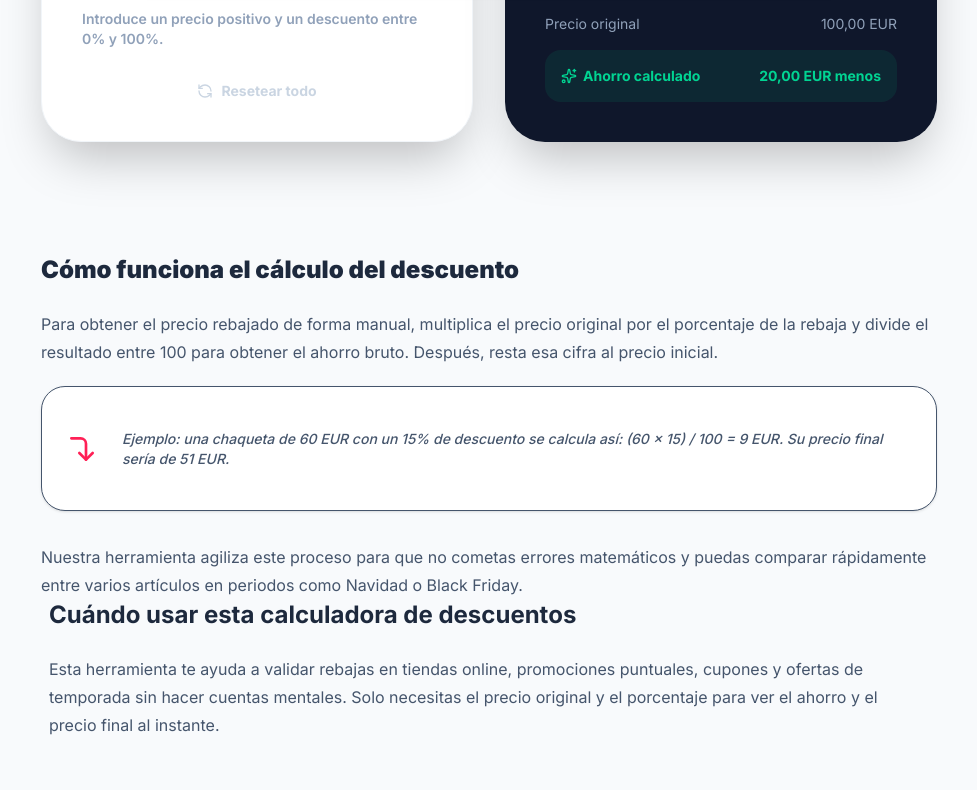
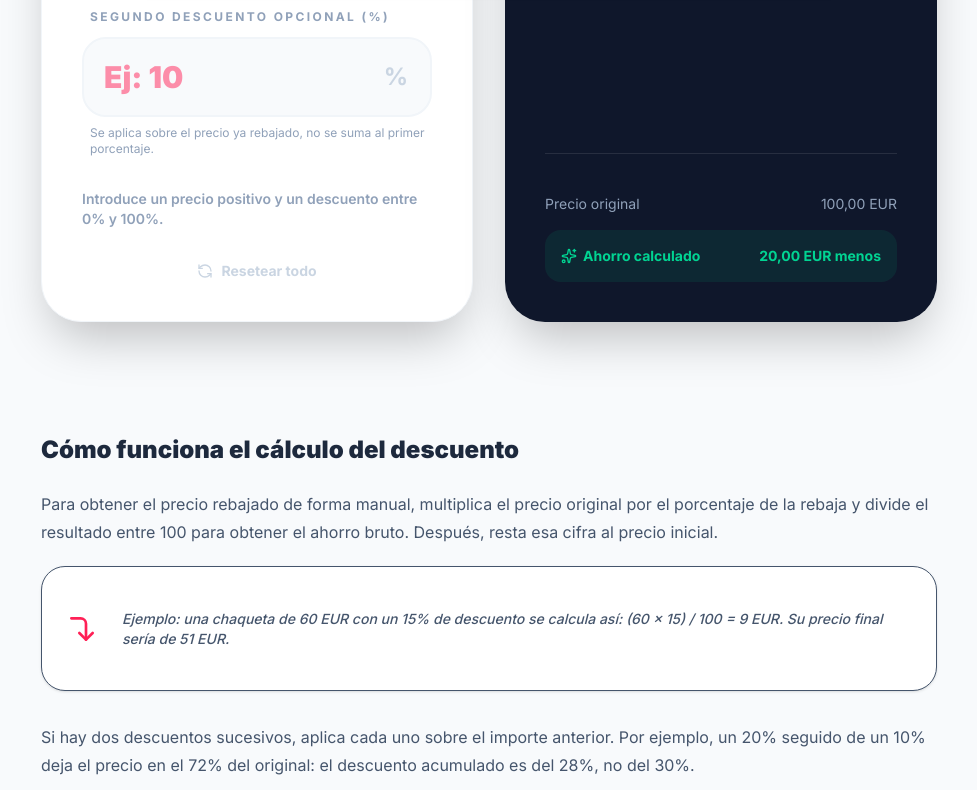
Before and after one commit to raubreak/cajautil-web, a Next.js app: page /calculadora-descuentos in a window 1280 px wide. Shown: the part 840-1630 px from the top of the page, without its empty margins (151-1128 px from the left). Built offline with nearby package versions, Linux system fonts and the light colour scheme.

Commit message:
feat(tools): calculate successive discounts

```diff
--- a/src/app/calculadora-descuentos/layout.tsx
+++ b/src/app/calculadora-descuentos/layout.tsx
@@ -5,8 +5,8 @@ import ToolEditorialSection from '@/components/ToolEditorialSection';
 const SITE_URL = "https://cajautil.com";
 
 export const metadata: Metadata = {
-  title: 'Calculadora de Descuentos Online | Precio Final Rebajado',
-  description: 'Calcula cuánto te ahorras y el precio final de cualquier producto con descuento. Ideal para rebajas, Black Friday y compras diarias. Rápida y precisa.',
+  title: 'Calculadora de Descuentos y Rebajas | Precio Final',
+  description: 'Calcula el precio final, el ahorro y dos descuentos sucesivos sin sumarlos por error. Útil para rebajas, cupones y Black Friday.',
   keywords: [
     "calculadora de descuentos",
     "calcular rebajas online",
@@ -14,22 +14,23 @@ export const metadata: Metadata = {
     "calculadora black friday",
     "ahorro en rebajas",
     "porcentaje de descuento",
-    "calcular cuanto ahorro"
+    "calcular cuanto ahorro",
+    "descuentos sucesivos"
   ],
   alternates: {
     canonical: `${SITE_URL}/calculadora-descuentos`,
   },
   openGraph: {
-    title: 'Calculadora de Descuentos Online gratis',
-    description: 'Descubre el precio final de tus compras tras aplicar el porcentaje de rebaja de forma instantánea.',
+    title: 'Calculadora de Descuentos y Rebajas Online',
+    description: 'Calcula el precio final, el ahorro y el efecto acumulado de dos descuentos sucesivos.',
     url: `${SITE_URL}/calculadora-descuentos`,
     images: ['https://cajautil.com/og-image.png'],
   },
   twitter: {
     card: 'summary_large_image',
     images: ['https://cajautil.com/og-image.png'],
-    title: 'Calculadora de Descuentos Online gratis',
-    description: 'Descubre el precio final de tus compras tras aplicar el porcentaje de rebaja de forma instantánea.',
+    title: 'Calculadora de Descuentos y Rebajas Online',
+    description: 'Calcula el precio final, el ahorro y el efecto acumulado de dos descuentos sucesivos.',
   }
 };
 
@@ -38,7 +39,7 @@ const jsonLd = {
   "@type": "WebApplication",
   name: "Calculadora de Descuentos",
   url: `${SITE_URL}/calculadora-descuentos`,
-  description: "Herramienta financiera para calcular reducciones de precio basadas en porcentajes de descuento, mostrando el ahorro total y el importe final.",
+  description: "Herramienta para calcular el precio final, el ahorro y el efecto acumulado de uno o dos descuentos sucesivos.",
   applicationCategory: "FinanceApplication",
   operatingSystem: "Any",
   offers: {
--- a/src/app/calculadora-descuentos/page.tsx
+++ b/src/app/calculadora-descuentos/page.tsx
@@ -28,7 +28,7 @@ export default function DescuentosApp() {
         name: "¿Cómo calculo dos descuentos seguidos?",
         acceptedAnswer: {
           "@type": "Answer",
-          text: "Aplica el primer descuento y usa el precio resultante como precio original para el segundo. Por ejemplo, un 20% y después un 10% equivalen a un 28% acumulado, no a un 30%.",
+          text: "Introduce el primer porcentaje y añade el segundo descuento opcional. La calculadora aplica cada rebaja sobre el precio anterior. Por ejemplo, un 20% y después un 10% equivalen a un 28% acumulado, no a un 30%.",
         },
       },
     ],
@@ -83,7 +83,7 @@ export default function DescuentosApp() {
             <Plus className="h-5 w-5 shrink-0 text-rose-500 transition-transform group-open:rotate-45" aria-hidden="true" />
           </summary>
           <p className="mt-4 mb-0">
-            Aplica el primer descuento y usa el precio resultante como precio original para el segundo. Por ejemplo, un 20% y después un 10% equivalen a un 28% acumulado, no a un 30%.
+            Introduce el primer porcentaje y añade el segundo descuento opcional. La calculadora aplica cada rebaja sobre el precio anterior. Por ejemplo, un 20% y después un 10% equivalen a un 28% acumulado, no a un 30%.
           </p>
         </details>
 
--- a/src/components/tools/CalculadoraDescuentosClient.tsx
+++ b/src/components/tools/CalculadoraDescuentosClient.tsx
@@ -8,19 +8,28 @@ const MAX_PRICE = 100_000_000;
 export default function CalculadoraDescuentosClient() {
   const [precioOriginal, setPrecioOriginal] = useState<string>("100");
   const [descuento, setDescuento] = useState<string>("20");
+  const [descuentoAdicional, setDescuentoAdicional] = useState<string>("");
 
   const original = Number(precioOriginal);
   const desc = Number(descuento);
-  const priceError = precioOriginal && (!Number.isFinite(original) || original <= 0 || original > MAX_PRICE)
+  const descAdicional = Number(descuentoAdicional);
+  const priceError = precioOriginal && (!Number.isFinite(original) || original < 0.01 || original > MAX_PRICE)
     ? "El precio debe estar entre 0,01 EUR y 100.000.000 EUR."
     : null;
   const discountError = descuento && (!Number.isFinite(desc) || desc < 0 || desc > 100)
     ? "El descuento debe estar entre 0% y 100%."
     : null;
-  const inputError = priceError ?? discountError;
+  const additionalDiscountError = descuentoAdicional && (!Number.isFinite(descAdicional) || descAdicional < 0 || descAdicional > 100)
+    ? "El segundo descuento debe estar entre 0% y 100%."
+    : null;
+  const inputError = priceError ?? discountError ?? additionalDiscountError;
   const hasResult = Boolean(precioOriginal && descuento && !inputError);
-  const ahorro = hasResult ? (original * desc) / 100 : 0;
-  const precioFinal = hasResult ? original - ahorro : 0;
+  const hasAdditionalDiscount = Boolean(descuentoAdicional && !additionalDiscountError);
+  const precioFinal = hasResult
+    ? original * (1 - desc / 100) * (hasAdditionalDiscount ? 1 - descAdicional / 100 : 1)
+    : 0;
+  const ahorro = hasResult ? original - precioFinal : 0;
+  const descuentoAcumulado = hasResult ? (ahorro / original) * 100 : 0;
 
   const formatMoney = (n: number) =>
     n.toLocaleString("es-ES", { minimumFractionDigits: 2, maximumFractionDigits: 2 });
@@ -91,6 +100,27 @@ export default function CalculadoraDescuentosClient() {
             ))}
           </div>
 
+          <div className="relative group">
+            <label htmlFor="discount-additional" className="text-xs font-bold text-slate-400 uppercase tracking-[0.2em] mb-3 block pl-2">Segundo descuento opcional (%)</label>
+            <div className="relative">
+              <input
+                id="discount-additional"
+                type="number"
+                min="0"
+                max="100"
+                step="0.01"
+                value={descuentoAdicional}
+                onChange={(e) => setDescuentoAdicional(e.target.value)}
+                aria-describedby={additionalDiscountError ? "discount-error" : "additional-discount-help"}
+                aria-invalid={Boolean(additionalDiscountError)}
+                className="w-full bg-slate-50 border-2 border-slate-100 p-5 rounded-3xl text-3xl font-black text-rose-500 focus:outline-none focus:border-rose-300 focus:ring-4 focus:ring-rose-50 transition appearance-none"
+                placeholder="Ej: 10"
+              />
+              <div className="absolute right-6 top-1/2 -translate-y-1/2 text-slate-300 font-bold text-2xl">%</div>
+            </div>
+            <p id="additional-discount-help" className="mt-2 pl-2 text-xs text-slate-400">Se aplica sobre el precio ya rebajado, no se suma al primer porcentaje.</p>
+          </div>
+
           <p id="discount-error" role={inputError ? "alert" : undefined} className={`text-sm font-semibold ${inputError ? "text-rose-600" : "text-slate-400"}`}>
             {inputError ?? "Introduce un precio positivo y un descuento entre 0% y 100%."}
           </p>
@@ -100,6 +130,7 @@ export default function CalculadoraDescuentosClient() {
             onClick={() => {
               setPrecioOriginal("");
               setDescuento("");
+              setDescuentoAdicional("");
             }}
             className="flex items-center justify-center gap-2 text-slate-300 hover:text-slate-500 transition text-sm font-bold"
           >
@@ -111,7 +142,7 @@ export default function CalculadoraDescuentosClient() {
           <div className="absolute -top-20 -right-20 w-80 h-80 bg-rose-600/20 rounded-full blur-[100px] pointer-events-none"></div>
 
           <div className="relative z-10">
-            <h3 className="text-lg font-bold text-slate-400 mb-10 flex items-center gap-2 uppercase tracking-widest">Resumen del ahorro</h3>
+            <h2 className="text-lg font-bold text-slate-400 mb-10 flex items-center gap-2 uppercase tracking-widest">Resumen del ahorro</h2>
 
             <div className="space-y-10">
               <div className="flex items-start gap-4">
@@ -141,6 +172,12 @@ export default function CalculadoraDescuentosClient() {
               <span>Precio original</span>
               <span className="font-mono text-right break-words">{hasResult ? `${formatMoney(original)} EUR` : "--"}</span>
             </div>
+            {hasAdditionalDiscount && hasResult && (
+              <div className="flex items-center justify-between gap-4 text-sm text-slate-400">
+                <span>Descuento acumulado</span>
+                <span className="font-mono text-right break-words">{formatMoney(descuentoAcumulado)}%</span>
+              </div>
+            )}
             <div className="flex items-center justify-between gap-4 text-sm text-emerald-400 font-bold bg-emerald-500/10 p-4 rounded-2xl">
               <div className="flex items-center gap-1.5"><Sparkles className="w-4 h-4" /> Ahorro calculado</div>
               <span className="text-right break-words">{hasResult ? `${formatMoney(ahorro)} EUR menos` : "Completa los datos"}</span>
@@ -156,6 +193,7 @@ export default function CalculadoraDescuentosClient() {
           <CornerRightDown className="w-8 h-8 text-rose-500 shrink-0" />
           <p className="text-sm font-medium italic">Ejemplo: una chaqueta de 60 EUR con un 15% de descuento se calcula así: (60 x 15) / 100 = 9 EUR. Su precio final sería de 51 EUR.</p>
         </div>
+        <p className="mt-8">Si hay dos descuentos sucesivos, aplica cada uno sobre el importe anterior. Por ejemplo, un 20% seguido de un 10% deja el precio en el 72% del original: el descuento acumulado es del 28%, no del 30%.</p>
         <p className="mt-8">Nuestra herramienta agiliza este proceso para que no cometas errores matemáticos y puedas comparar rápidamente entre varios artículos en periodos como Navidad o Black Friday.</p>
       </section>
     </>
```
